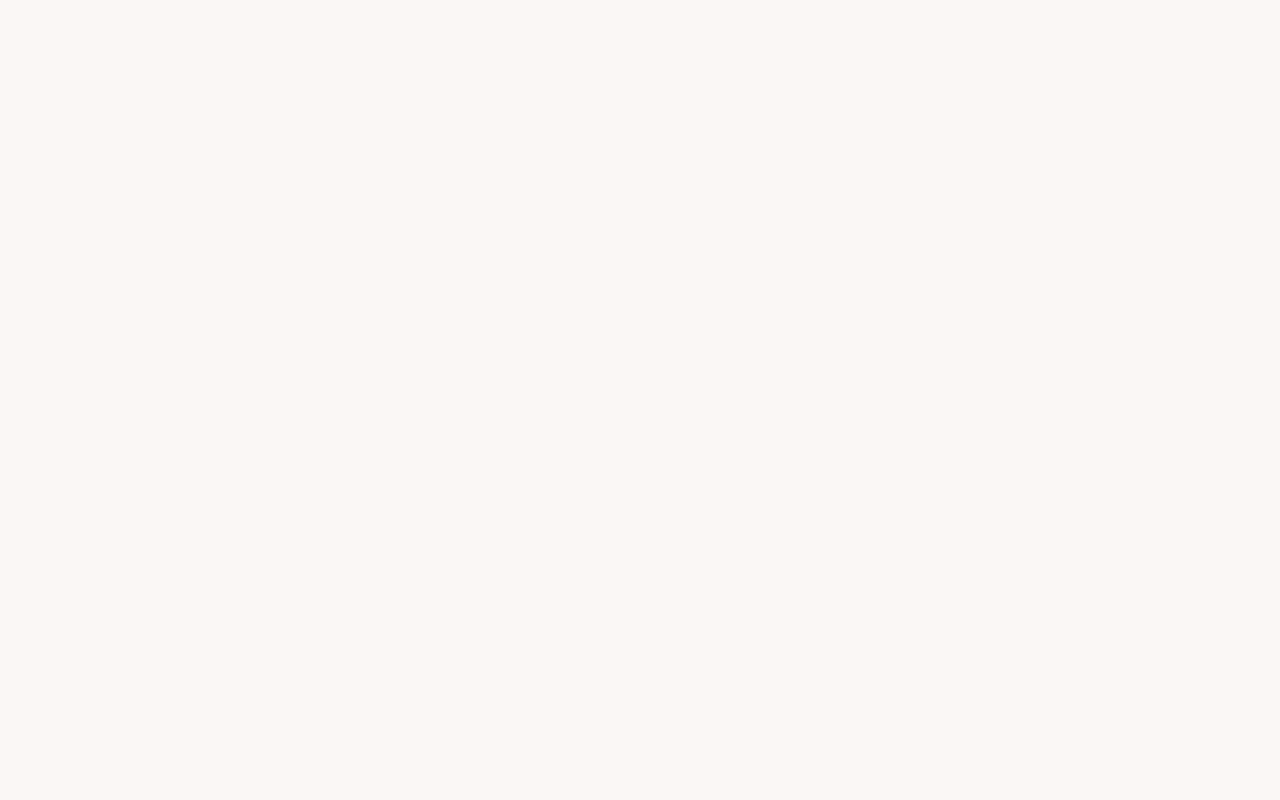
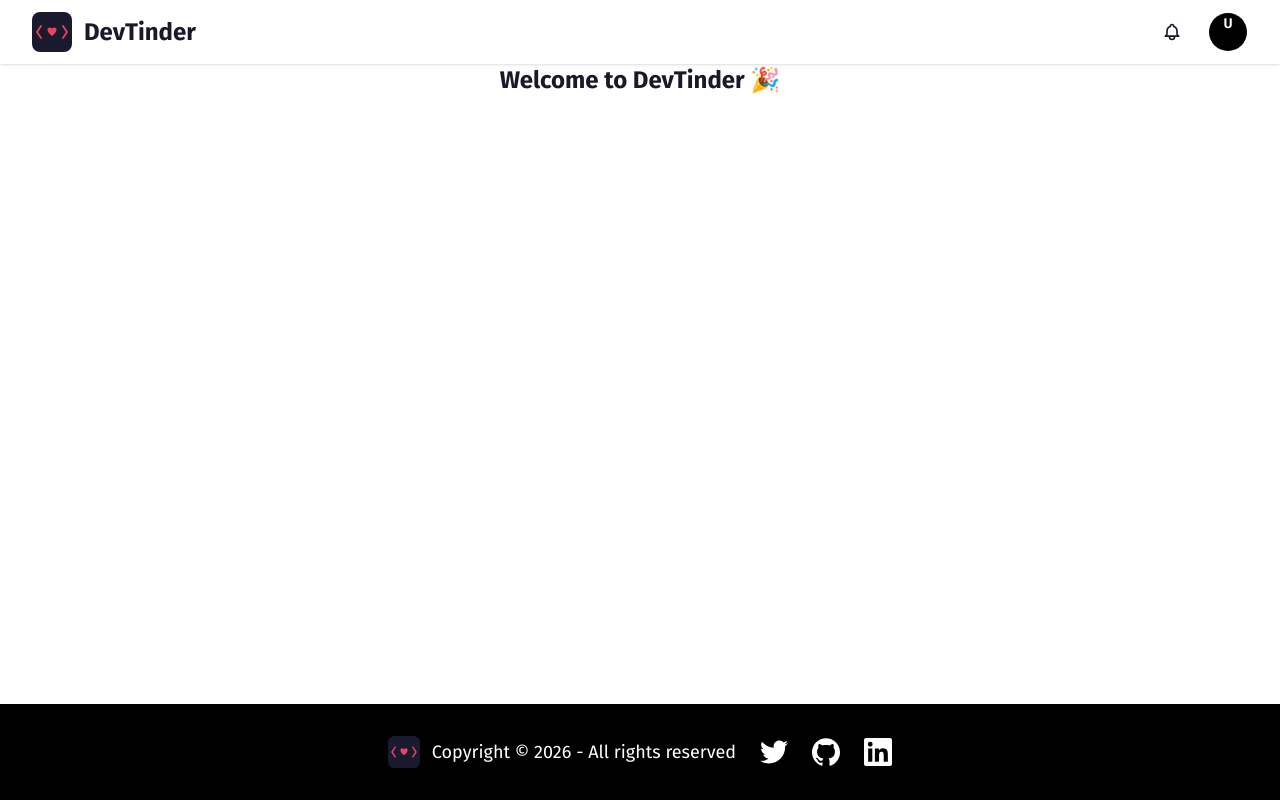
Before and after one commit to NamanS-03/devTinder, a React (Vite) app in the folder devTinder-frontend/: page /devTinder/home in a window 1280 px wide. Before the commit this address had no page. Built offline with nearby package versions, Linux system fonts and the light colour scheme.

Commit message:
feat: add Home, Navbar, AppLayout, and Footer components; update routing in App

```diff
--- a/devTinder-frontend/src/App.jsx
+++ b/devTinder-frontend/src/App.jsx
@@ -1,11 +1,16 @@
 import { BrowserRouter, Routes, Route } from "react-router-dom";
 import LandingPage from "./components/landingPage/landingPage";
+import Home from "./components/Home";
+import AppLayout from "./components/AppLayout";
 
 function App() {
   return (
     <BrowserRouter basename="/devTinder">
       <Routes>
         <Route path="/" element={<LandingPage />} />
+        <Route element={<AppLayout />}>
+          <Route path="/home" element={<Home />} />
+        </Route>
       </Routes>
     </BrowserRouter>
   );
--- /dev/null
+++ b/devTinder-frontend/src/components/AppLayout.jsx
@@ -0,0 +1,17 @@
+import { Outlet } from "react-router-dom";
+import Navbar from "./Navbar";
+import Footer from "./Footer";
+
+const AppLayout = () => {
+  return (
+    <div className="min-h-screen flex flex-col">
+      <Navbar />
+      <div className="flex-1">
+        <Outlet />
+      </div>
+      <Footer />
+    </div>
+  );
+};
+
+export default AppLayout;
--- /dev/null
+++ b/devTinder-frontend/src/components/Footer.jsx
@@ -0,0 +1,58 @@
+import logoImage from "../assets/devtinder-logo-final.svg";
+
+const Footer = () => {
+  return (
+    <footer className="flex flex-col sm:flex-row items-center justify-center bg-neutral text-neutral-content px-6 py-8 gap-6 text-lg">
+      <aside className="flex items-center gap-3">
+        <img src={logoImage} alt="DevTinder logo" className="h-8 w-8" />
+        <p>Copyright © {new Date().getFullYear()} - All rights reserved</p>
+      </aside>
+      <nav className="flex items-center gap-6">
+        <a
+          href="https://twitter.com"
+          target="_blank"
+          rel="noopener noreferrer"
+          aria-label="Twitter"
+        >
+          <svg
+            xmlns="http://www.w3.org/2000/svg"
+            viewBox="0 0 24 24"
+            className="h-7 w-7 fill-current"
+          >
+            <path d="M24 4.557c-.883.392-1.832.656-2.828.775 1.017-.609 1.798-1.574 2.165-2.724-.951.564-2.005.974-3.127 1.195-.897-.957-2.178-1.555-3.594-1.555-3.179 0-5.515 2.966-4.797 6.045-4.091-.205-7.719-2.165-10.148-5.144-1.29 2.213-.669 5.108 1.523 6.574-.806-.026-1.566-.247-2.229-.616-.054 2.281 1.581 4.415 3.949 4.89-.693.188-1.452.232-2.224.084.626 1.956 2.444 3.379 4.6 3.419-2.07 1.623-4.678 2.348-7.29 2.04 2.179 1.397 4.768 2.212 7.548 2.212 9.142 0 14.307-7.721 13.995-14.646.962-.695 1.797-1.562 2.457-2.549z" />
+          </svg>
+        </a>
+        <a
+          href="https://github.com"
+          target="_blank"
+          rel="noopener noreferrer"
+          aria-label="GitHub"
+        >
+          <svg
+            xmlns="http://www.w3.org/2000/svg"
+            viewBox="0 0 24 24"
+            className="h-7 w-7 fill-current"
+          >
+            <path d="M12 .297c-6.63 0-12 5.373-12 12 0 5.303 3.438 9.8 8.205 11.385.6.113.82-.258.82-.577 0-.285-.01-1.04-.015-2.04-3.338.724-4.042-1.61-4.042-1.61-.546-1.387-1.333-1.756-1.333-1.756-1.089-.744.084-.729.084-.729 1.205.084 1.84 1.237 1.84 1.237 1.07 1.834 2.807 1.304 3.492.997.108-.775.42-1.305.763-1.605-2.665-.303-5.466-1.332-5.466-5.93 0-1.31.469-2.381 1.236-3.221-.124-.303-.535-1.524.117-3.176 0 0 1.008-.322 3.301 1.23.957-.266 1.983-.399 3.003-.404 1.02.005 2.047.138 3.006.404 2.29-1.552 3.297-1.23 3.297-1.23.653 1.653.242 2.874.118 3.176.77.84 1.235 1.911 1.235 3.221 0 4.61-2.807 5.624-5.479 5.921.43.372.823 1.102.823 2.222 0 1.606-.014 2.898-.014 3.293 0 .322.216.696.825.577C20.565 22.093 24 17.6 24 12.297c0-6.627-5.373-12-12-12" />
+          </svg>
+        </a>
+        <a
+          href="https://linkedin.com"
+          target="_blank"
+          rel="noopener noreferrer"
+          aria-label="LinkedIn"
+        >
+          <svg
+            xmlns="http://www.w3.org/2000/svg"
+            viewBox="0 0 24 24"
+            className="h-7 w-7 fill-current"
+          >
+            <path d="M20.447 20.452h-3.554v-5.569c0-1.328-.027-3.037-1.852-3.037-1.853 0-2.136 1.445-2.136 2.939v5.667H9.351V9h3.414v1.561h.046c.477-.9 1.637-1.85 3.37-1.85 3.601 0 4.267 2.37 4.267 5.455v6.286zM5.337 7.433a2.062 2.062 0 1 1 0-4.124 2.062 2.062 0 0 1 0 4.124zM7.114 20.452H3.558V9h3.556v11.452zM22.225 0H1.771C.792 0 0 .774 0 1.729v20.542C0 23.227.792 24 1.771 24h20.451C23.2 24 24 23.227 24 22.271V1.729C24 .774 23.2 0 22.222 0h.003z" />
+          </svg>
+        </a>
+      </nav>
+    </footer>
+  );
+};
+
+export default Footer;
--- /dev/null
+++ b/devTinder-frontend/src/components/Home.jsx
@@ -0,0 +1,9 @@
+const Home = () => {
+  return (
+    <div className="h-full flex items-center justify-center bg-white">
+      <h1 className="text-2xl font-bold">Welcome to DevTinder 🎉</h1>
+    </div>
+  );
+};
+
+export default Home;
--- /dev/null
+++ b/devTinder-frontend/src/components/Navbar.jsx
@@ -0,0 +1,66 @@
+import { Link } from "react-router-dom";
+import logoImage from "../assets/devtinder-logo-final.svg";
+
+const Navbar = () => {
+  return (
+    <div className="navbar bg-base-100 shadow-sm px-4 sm:px-8">
+      <div className="flex-1">
+        <Link to="/home" className="flex items-center text-2xl font-bold gap-3">
+          <img src={logoImage} alt="DevTinder logo" className="h-10 w-10" />
+          DevTinder
+        </Link>
+      </div>
+      <div className="flex flex-none items-center gap-4">
+        <button className="btn btn-square btn-ghost">
+          <div className="indicator">
+            <svg
+              xmlns="http://www.w3.org/2000/svg"
+              className="h-5 w-5"
+              fill="none"
+              viewBox="0 0 24 24"
+              stroke="currentColor"
+            >
+              <path
+                strokeLinecap="round"
+                strokeLinejoin="round"
+                strokeWidth="2"
+                d="M15 17h5l-1.405-1.405A2.032 2.032 0 0118 14.158V11a6.002 6.002 0 00-4-5.659V5a2 2 0 10-4 0v.341C7.67 6.165 6 8.388 6 11v3.159c0 .538-.214 1.055-.595 1.436L4 17h5m6 0v1a3 3 0 11-6 0v-1m6 0H9"
+              />
+            </svg>
+          </div>
+        </button>
+
+        <div className="dropdown dropdown-end">
+          <div
+            tabIndex={0}
+            role="button"
+            className="btn btn-ghost btn-circle avatar placeholder"
+          >
+            <div className="bg-neutral text-neutral-content w-10 rounded-full">
+              <span>U</span>
+            </div>
+          </div>
+          <ul
+            tabIndex={0}
+            className="menu menu-sm dropdown-content bg-base-100 rounded-box z-1 mt-3 w-52 p-2 shadow"
+          >
+            <li>
+              <a className="justify-between">
+                Profile
+                <span className="badge">New</span>
+              </a>
+            </li>
+            <li>
+              <a>Settings</a>
+            </li>
+            <li>
+              <a>Logout</a>
+            </li>
+          </ul>
+        </div>
+      </div>
+    </div>
+  );
+};
+
+export default Navbar;
--- a/devTinder-frontend/src/components/landingPage/Login.jsx
+++ b/devTinder-frontend/src/components/landingPage/Login.jsx
@@ -1,19 +1,20 @@
 import { useState } from "react";
 import { useDispatch, useSelector } from "react-redux";
+import { useNavigate } from "react-router-dom";
 import { loginUser } from "../../store/authSlice";
 
 const Login = () => {
   const [email, setEmail] = useState("");
   const [password, setPassword] = useState("");
   const dispatch = useDispatch();
+  const navigate = useNavigate();
   const { loginLoading, loginError } = useSelector((state) => state.auth);
 
   const handleSubmit = async (e) => {
     e.preventDefault();
     const result = await dispatch(loginUser({ email, password }));
     if (loginUser.fulfilled.match(result)) {
-      // TODO: once a logged-in area exists, navigate there.
-      console.log(result.payload?.message);
+      navigate("/home");
     }
   };
 
--- a/devTinder-frontend/src/index.css
+++ b/devTinder-frontend/src/index.css
@@ -1,7 +1,7 @@
 @import url("https://fonts.googleapis.com/css2?family=Fira+Sans:wght@400;500;600;700&display=swap");
 @import "tailwindcss";
 @plugin "daisyui" {
-  themes: cupcake --default;
+  themes: corporate --default;
 }
 
 body {
```
